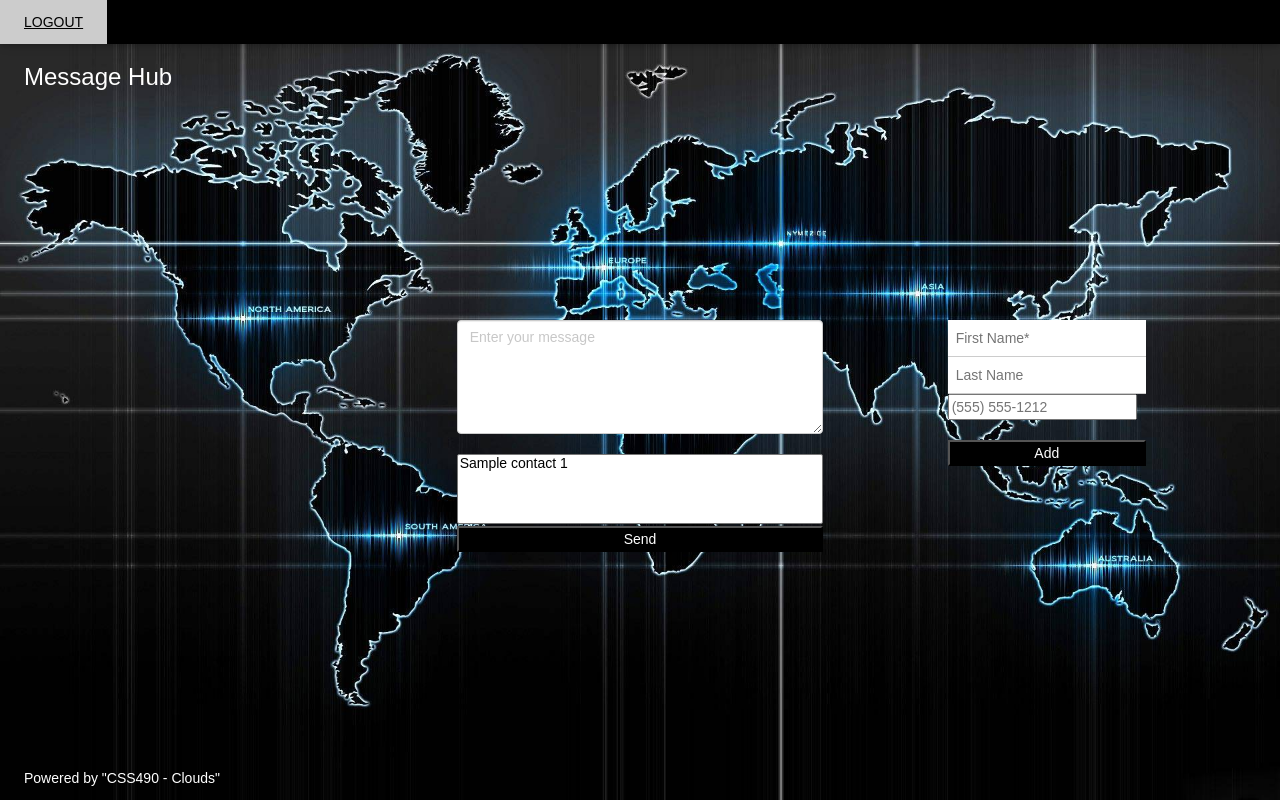
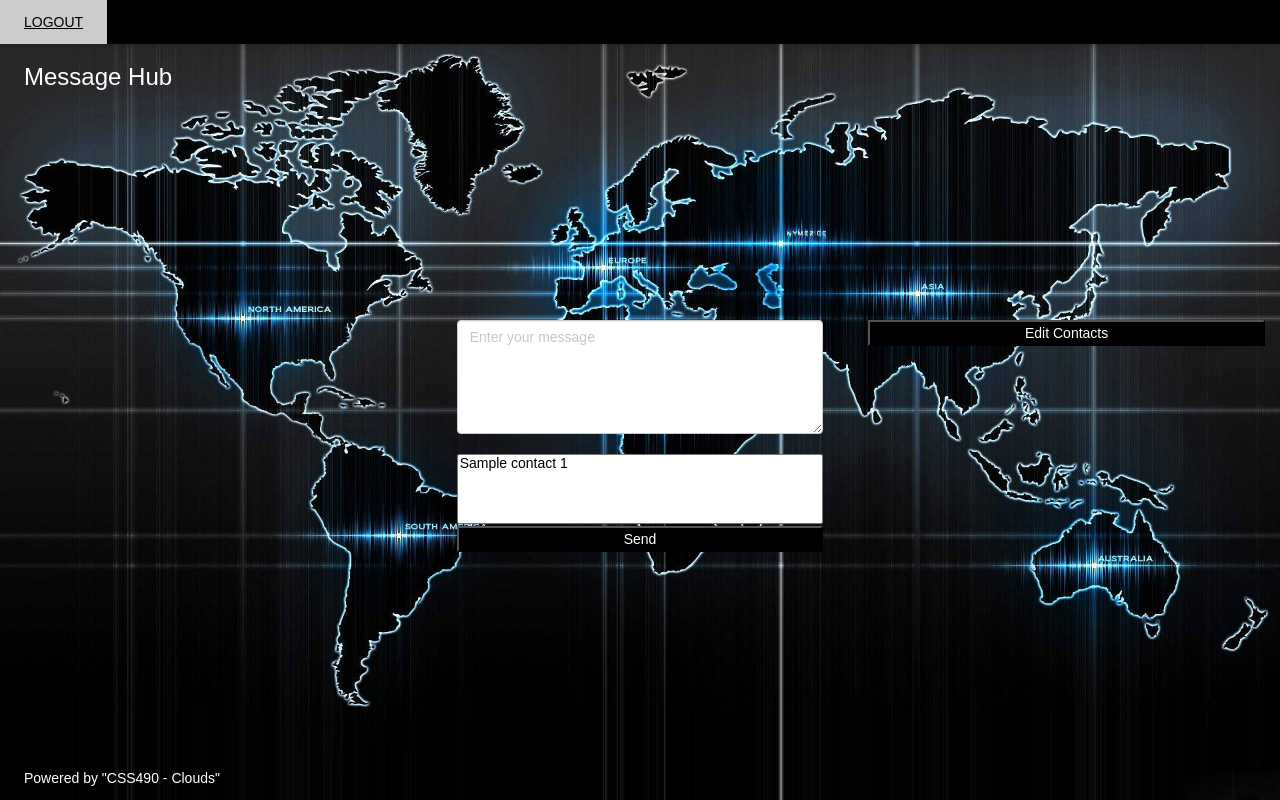
Before and after one commit to olgarose/css490-final, a Flask app: template templates/account.html in a window 1280 px wide. Run offline with Flask 2, Linux system fonts and the light colour scheme; the template is opened without the code that fills it: most values are stand-ins (such as "Sample title", 1, 10 or a date in 2020); some libraries are stand-ins or nearby versions.

Commit message:
Changed account page to link to edit contacts

```diff
--- a/templates/account.html
+++ b/templates/account.html
@@ -50,7 +50,7 @@
         width: 100%;
     }
 
-    .w3-display-topleft{
+    .w3-display-topleft {
         top: 6%;
     }
 </style>
@@ -108,16 +108,9 @@
 
         {# Adding Contact Form #}
         <div class="col-md-4">
-            <div class="contact_form">
-                <form action="/add_contact" method="POST" id="contacts">
-                    <input class="w3-input" name="first_name" type="text" placeholder="First Name*" required>
-                    <input class="w3-input" name="last_name" type="text" placeholder="Last Name">
-                    <input type="tel" id="fieldPhone" name="phone" placeholder="(555) 555-1212" required>
-                    <br>
-                    <br>
-                    <button class="w3-bar w3-black" type="submit">Add</button>
+            <form action="/edit_contacts" method=post>
+                <button class="w3-bar w3-black" type="submit">Edit Contacts</button>
             </form>
-            </div>
         </div>
     </div>
 
```
Lines whose indentation alone changed are shown as unchanged.
